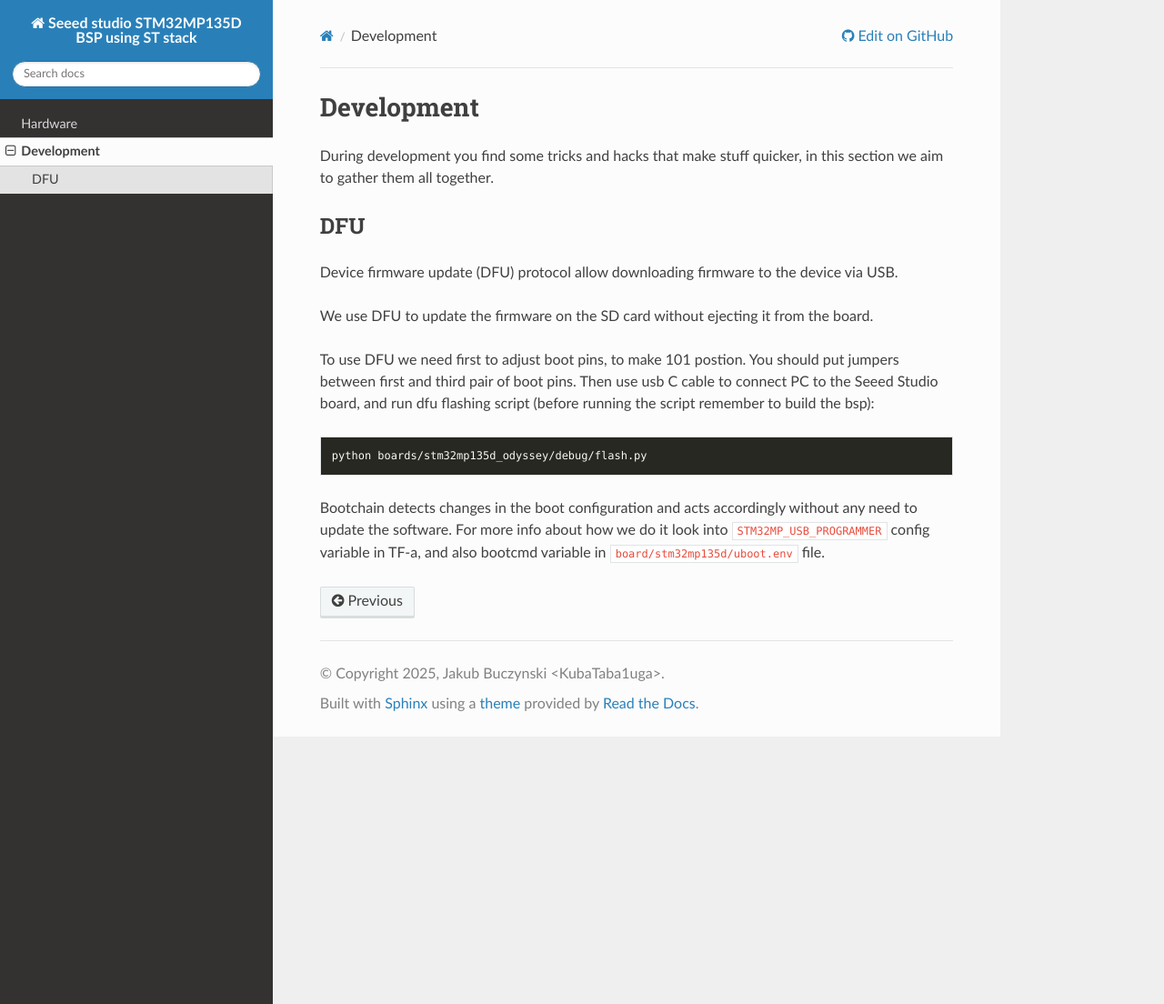
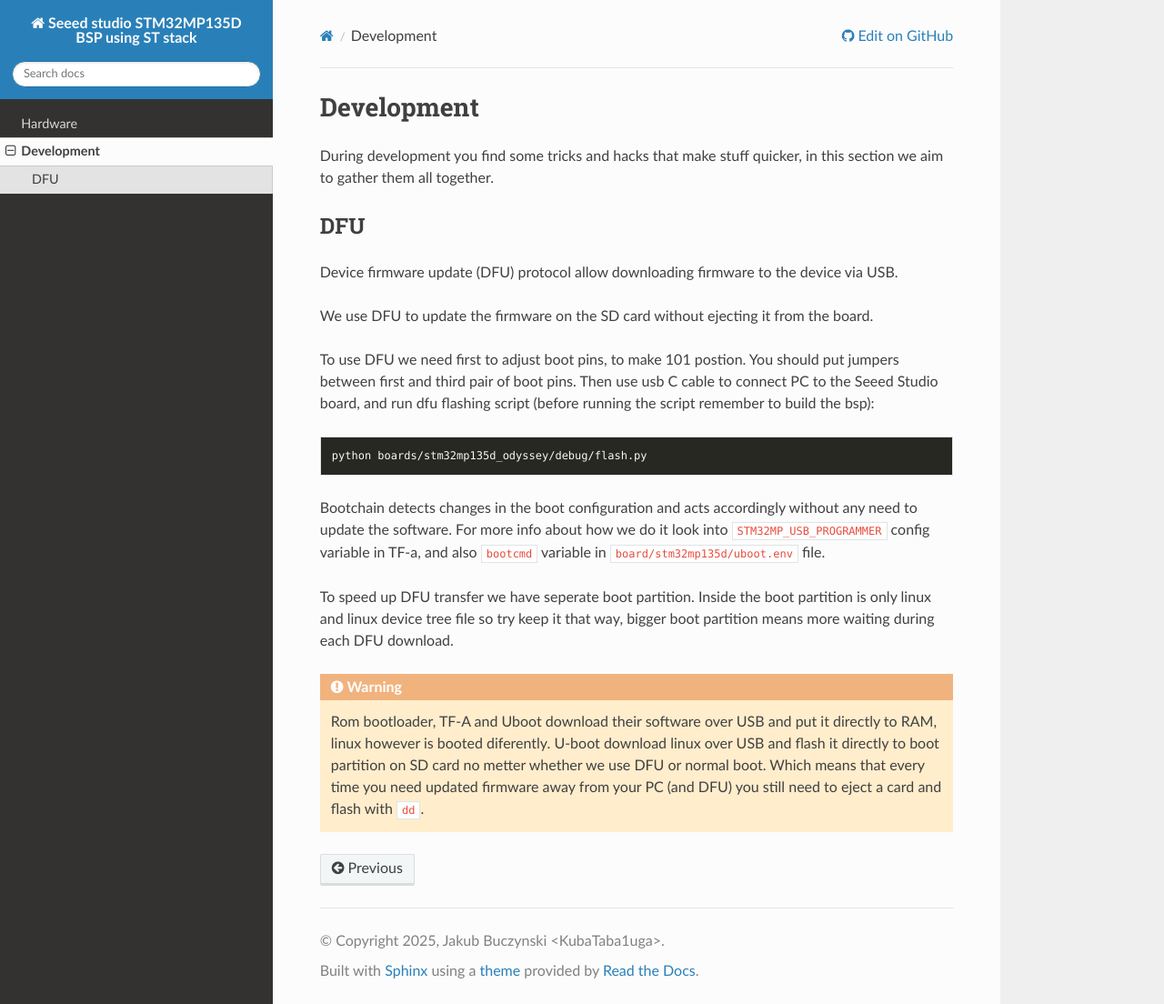
Before and after one commit to KubaTaba1uga/st_bsp_stm32mp135d_seeed_studio, a Sphinx documentation site: the page built from docs/development.md, in a window 1280 px wide and 1104 px high. Shown: the whole window at 91% size. Built offline with Sphinx 7.4.7 and the Read the Docs theme 3.1.0, drawn with Linux system fonts in a browser that asks for light colours.

Commit message:
improve docs

````diff
--- a/docs/development.md
+++ b/docs/development.md
@@ -15,4 +15,9 @@ To use DFU we need first to adjust boot pins, to make 101 postion. You should pu
 python boards/stm32mp135d_odyssey/debug/flash.py
 ```
 
-Bootchain detects changes in the boot configuration and acts accordingly without any need to update the software. For more info about how we do it look into `STM32MP_USB_PROGRAMMER` config variable in TF-a, and also bootcmd variable in `board/stm32mp135d/uboot.env` file.
+Bootchain detects changes in the boot configuration and acts accordingly without any need to update the software. For more info about how we do it look into `STM32MP_USB_PROGRAMMER` config variable in TF-a, and also `bootcmd` variable in `board/stm32mp135d/uboot.env` file.
+
+To speed up DFU transfer we have seperate boot partition. Inside the boot partition is only linux and linux device tree file so try keep it that way, bigger boot partition means more waiting during each DFU download.
+
+```{warning}
+Rom bootloader, TF-A and Uboot download their software over USB and put it directly to RAM, linux however is booted diferently. U-boot download linux over USB and flash it directly to boot partition on SD card no metter whether we use DFU or normal boot. Which means that every time you need updated firmware away from your PC (and DFU) you still need to eject a card and flash with `dd`.
````
